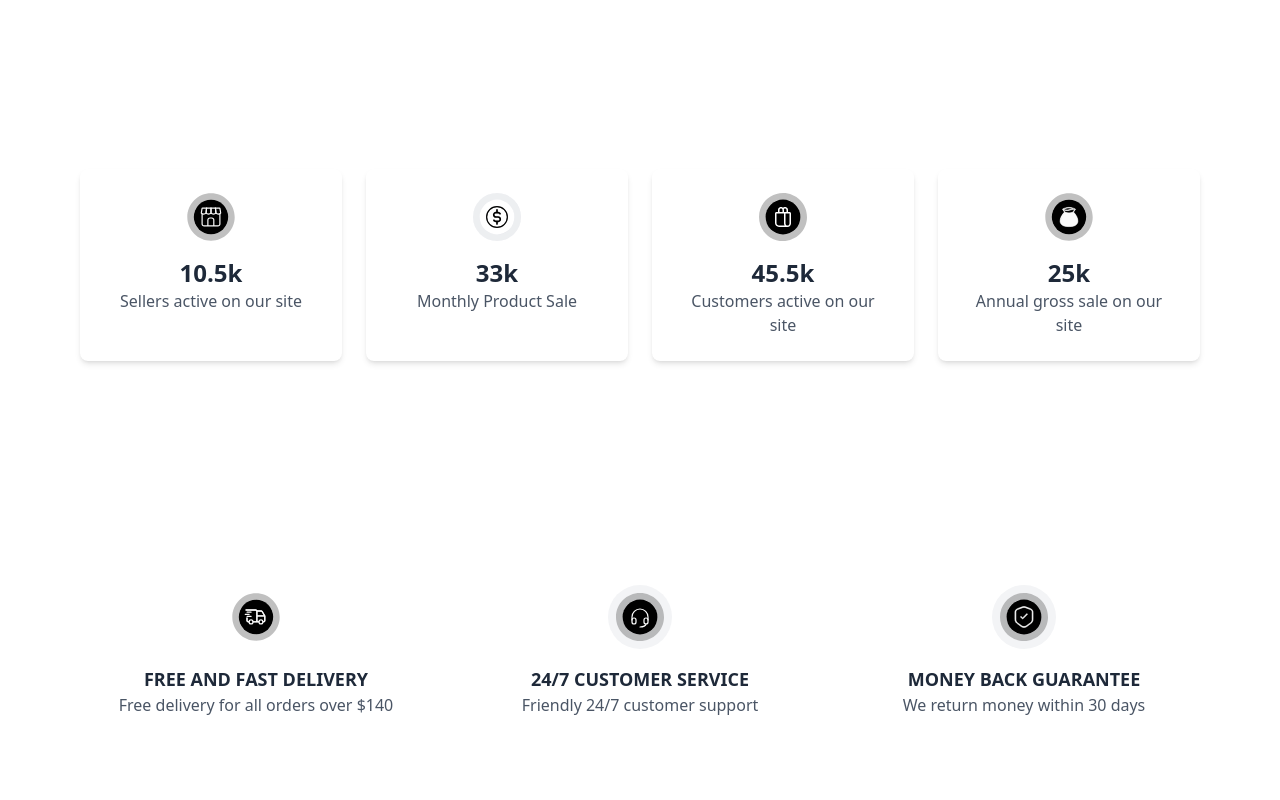
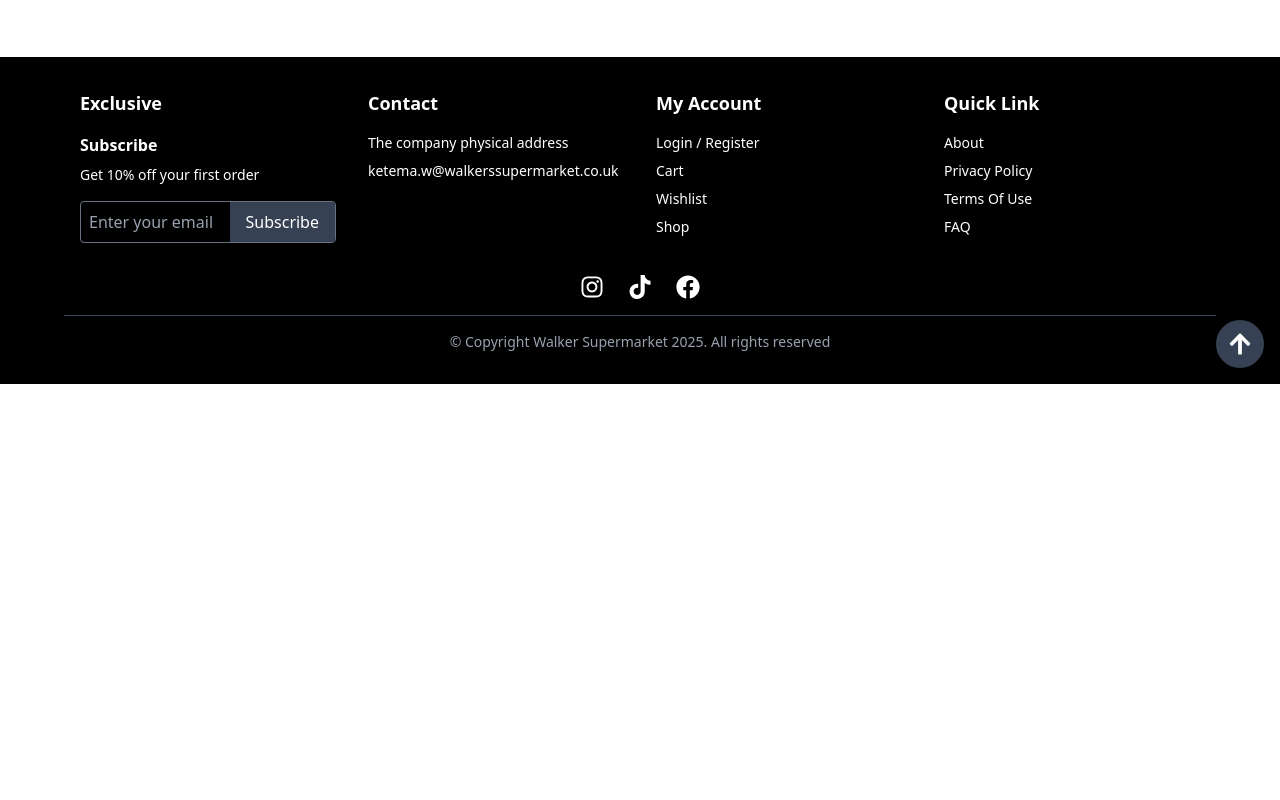
Before and after one commit to walkers-supermarket/Frontend2, a React (Vite) app: page /about in a window 1280 px wide. Shown: the part 2000-2800 px from the top of the page. After the commit the page ends 2384 px from the top, so only its background shows below. Built offline with nearby package versions, Linux system fonts and the light colour scheme; no server answers.

Commit message:
updated about section

```diff
--- a/src/components/About.jsx
+++ b/src/components/About.jsx
@@ -150,114 +150,7 @@
         </div>
       </div>
 
-      {/* Statistics Section (Cards) */}
-      <div className="mt-[10%] py-12 bg-white">
-        <div className="max-w-6xl mx-auto px-4 grid grid-cols-1 sm:grid-cols-2 lg:grid-cols-4 gap-6">
-          {/* Card 1: Sellers Active */}
-          <div className="bg-white p-6 rounded-lg shadow-md flex flex-col items-center text-center hover:bg-[#DB4444] hover:text-white transition">
-            <div className="w-12 h-12 rounded-full flex items-center justify-center mb-4">
-              <img src={Services} alt="Sellers Icon" className="w-12 h-12" />
-            </div>
-            <h3 className="text-2xl font-bold text-gray-800 hover:text-white">
-              10.5k
-            </h3>
-            <p className="text-gray-600 hover:text-white">
-              Sellers active on our site
-            </p>
-          </div>
 
-          {/* Card 2: Monthly Product Sale */}
-          <div className="bg-white p-6 rounded-lg shadow-md flex flex-col items-center text-center hover:bg-[#DB4444] hover:text-white transition">
-            <div className="w-12 h-12 bg-gray-200 rounded-full flex items-center justify-center mb-4">
-              <img src={services2} alt="Sale Icon" className="w-12 h-12" />
-            </div>
-            <h3 className="text-2xl font-bold text-gray-800 hover:text-white">
-              33k
-            </h3>
-            <p className="text-gray-600 hover:text-white">
-              Monthly Product Sale
-            </p>
-          </div>
-
-          {/* Card 3: Customers Active */}
-          <div className="bg-white p-6 rounded-lg shadow-md flex flex-col items-center text-center hover:bg-[#DB4444] hover:text-white transition">
-            <div className="w-12 h-12 rounded-full flex items-center justify-center mb-4">
-              <img src={services3} alt="Customers Icon" className="w-12 h-12" />
-            </div>
-            <h3 className="text-2xl font-bold text-gray-800 hover:text-white">
-              45.5k
-            </h3>
-            <p className="text-gray-600 hover:text-white">
-              Customers active on our site
-            </p>
-          </div>
-
-          {/* Card 4: Annual Gross Sale */}
-          <div className="bg-white p-6 rounded-lg shadow-md flex flex-col items-center text-center hover:bg-[#DB4444] hover:text-white transition">
-            <div className="w-12 h-12 rounded-full flex items-center justify-center mb-4">
-              <img
-                src={services4}
-                alt="Gross Sale Icon"
-                className="w-12 h-12"
-              />
-            </div>
-            <h3 className="text-2xl font-bold text-gray-800 hover:text-white">
-              25k
-            </h3>
-            <p className="text-gray-600 hover:text-white">
-              Annual gross sale on our site
-            </p>
-          </div>
-        </div>
-      </div>
-
-      {/* Services Section (Free Delivery, Customer Service, Money Back Guarantee) */}
-      <div className="py-12 mt-[10%] bg-white">
-        <div className="max-w-6xl mx-auto px-4 grid grid-cols-1 sm:grid-cols-3 gap-8">
-          {/* Service 1: Free and Fast Delivery */}
-          <div className="flex flex-col items-center text-center">
-            <div className="w-16 h-16 rounded-full flex items-center justify-center mb-4">
-              <img src={services5} alt="Delivery Icon" className="w-12 h-12" />
-            </div>
-            <h3 className="text-lg font-semibold text-gray-800">
-              FREE AND FAST DELIVERY
-            </h3>
-            <p className="text-gray-600">
-              Free delivery for all orders over $140
-            </p>
-          </div>
-
-          {/* Service 2: 24/7 Customer Service */}
-          <div className="flex flex-col items-center text-center">
-            <div className="w-16 h-16 bg-gray-100 rounded-full flex items-center justify-center mb-4">
-              <img
-                src={services6}
-                alt="Customer Service Icon"
-                className="w-12 h-12"
-              />
-            </div>
-            <h3 className="text-lg font-semibold text-gray-800">
-              24/7 CUSTOMER SERVICE
-            </h3>
-            <p className="text-gray-600">Friendly 24/7 customer support</p>
-          </div>
-
-          {/* Service 3: Money Back Guarantee */}
-          <div className="flex flex-col items-center text-center">
-            <div className="w-16 h-16 bg-gray-100 rounded-full flex items-center justify-center mb-4">
-              <img
-                src={services1}
-                alt="Money Back Icon"
-                className="w-12 h-12"
-              />
-            </div>
-            <h3 className="text-lg font-semibold text-gray-800">
-              MONEY BACK GUARANTEE
-            </h3>
-            <p className="text-gray-600">We return money within 30 days</p>
-          </div>
-        </div>
-      </div>
     </div>
   );
 };
```
